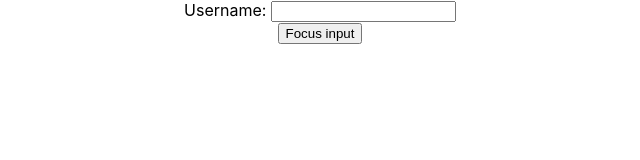
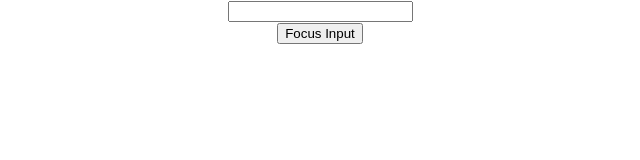
Before and after one commit to marvinjk6/React-Fundaments, a React (Create React App) app in the folder react-fundaments/: page / in a window 1280 px wide. Shown: the top 160 px of the page, without its empty margins (320-960 px from the left). Built offline with nearby package versions, Linux system fonts and the light colour scheme.

Commit message:
video 30 - Forwarding Refs

```diff
--- a/react-fundaments/src/App.js
+++ b/react-fundaments/src/App.js
@@ -1,12 +1,12 @@
 import React, { Component } from 'react'
 import './App.css'
-import FocusInput from './components/FocusInput'
+import FRParent from './components/FRParent'
 
 export default class App extends Component {
   render() {
     return (
       <div className="App">
-        <FocusInput />
+        <FRParent />
       </div>
     )
   }
--- /dev/null
+++ b/react-fundaments/src/components/FRInput.js
@@ -0,0 +1,23 @@
+/*
+* Forwarding refs is a technique for automatically passing a ref through a component to one of its children
+* the goal is when click in the button of the parent the child input should receive focus
+*/
+
+
+
+import React from 'react'
+
+//3º step create a component with the React forwardRef()
+// to use forward ref is necessary to change we create the component
+// the forward method accepst a component as parameter
+// the first parameter of a functional compoenet is props, when creating a component with fowardRef method the second parameter is ref
+// ref is the ref of the parent component
+
+const FRInput = React.forwardRef((props, ref) => {
+    return (
+        <div>
+            <input type="text" ref={ref}/>
+        </div>
+    )
+})
+export default FRInput
--- /dev/null
+++ b/react-fundaments/src/components/FRParent.js
@@ -0,0 +1,32 @@
+
+
+import React, { Component } from 'react'
+import FRInput from './FRInput'
+
+export default class FRParent extends Component {
+
+
+   constructor(props) {
+     super(props)
+
+     // 1º step create a ref at the parent component
+     this.inputRef = React.createRef()
+
+   }
+
+  // 4º step create the function the handles the click event and focus to input
+  handleClick() {
+    // forwardRef points to the native element, the input of the FRInput child, we can use focus() directly
+    this.inputRef.current.focus()
+  }
+
+  // 2º step using the ref atribute to attach the parent ref with the child component
+  render() {
+    return (
+      <div>
+        <FRInput ref={this.inputRef}/>
+        <button onClick={this.handleClick.bind(this)}>Focus Input</button>
+      </div>
+    )
+  }
+}
```
